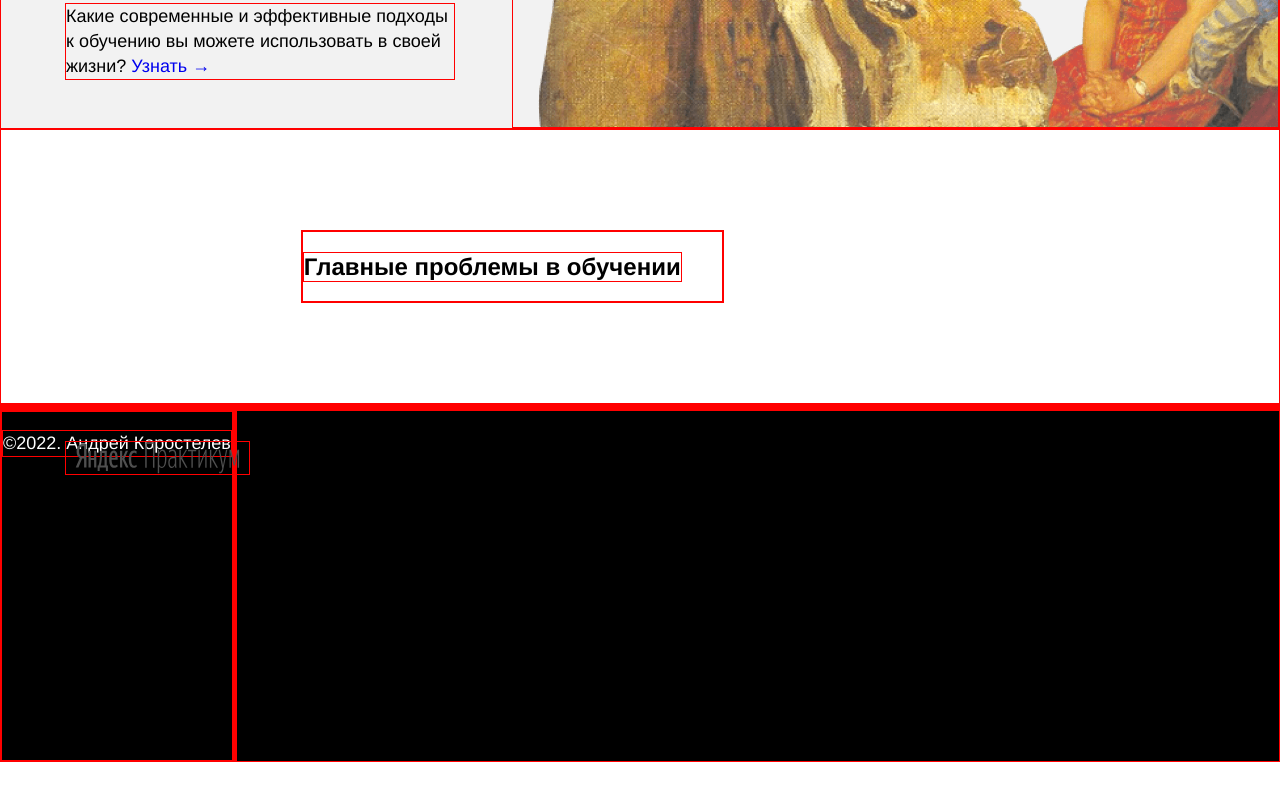
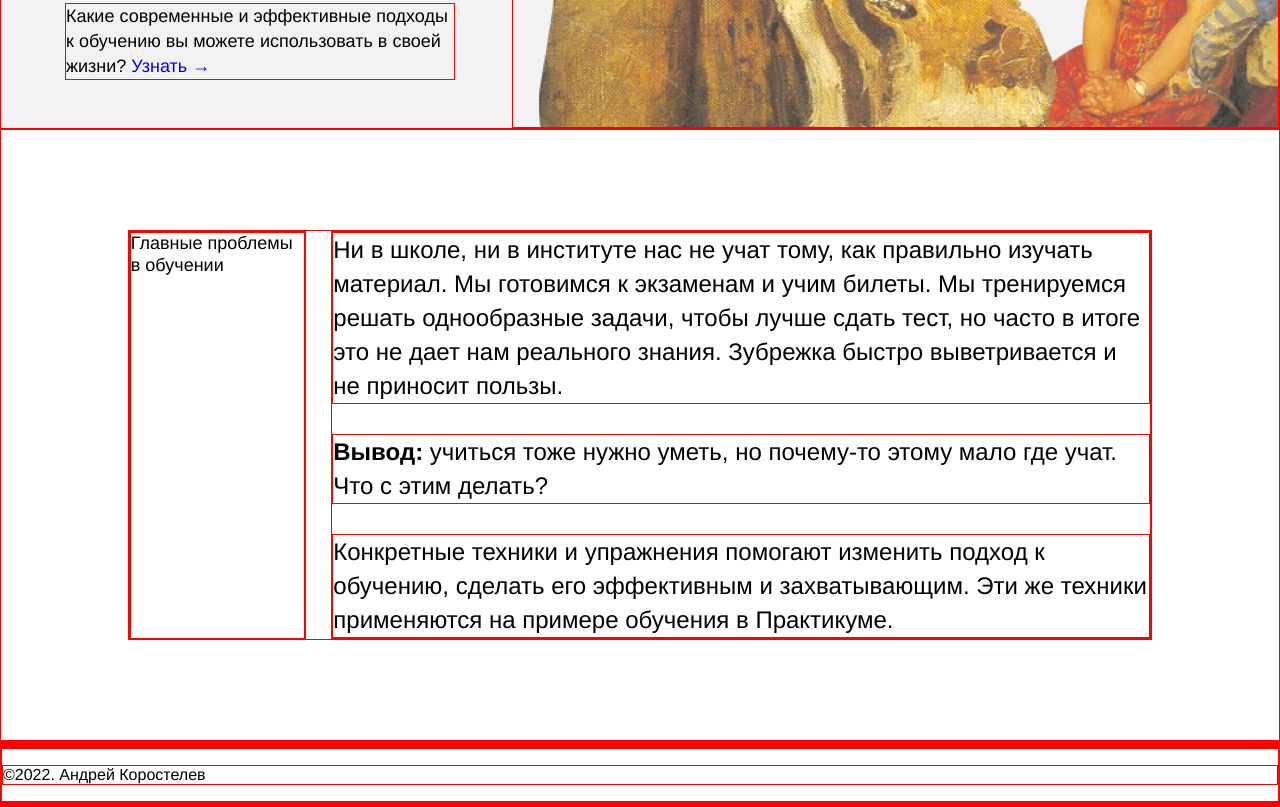
Before and after one commit to FeNjK/First-project, a plain HTML site: page index.html in a window 1280 px wide. Shown: the part 629-1436 px from the top of the page. Before the commit the page ends 1391 px from the top, so only its background shows below. Drawn offline with Linux system fonts and the light colour scheme.

Commit message:
готовы 2 первых блока, пропал подвал

```diff
--- a/index.html
+++ b/index.html
@@ -22,15 +22,28 @@
   <main class="content">
 
     <section class="description">
-      <div class="description__two-column">
-        <div class="flex-row two-column__brief">
-          <h2 class="description__two-column">Главные проблемы в обучении</h2>
-          <ul class="flex-row">
+      <div class="description__two-columns">
 
-          </ul>
+        <div class="two-columns__brief">
+          <h2 class="two-columns__brief-content">Главные проблемы в обучении</h2>
         </div>
 
-        </ul>
+        <div class="two-columns__main-text">
+          <p class="two-columns__paragraph two-columns__paragraph_first-last">
+            Ни в школе, ни в институте нас не учат тому, как правильно изучать материал. Мы готовимся к экзаменам и учим билеты.
+            Мы тренируемся решать однообразные задачи, чтобы лучше сдать тест, но часто в итоге это не дает нам реального знания.
+            Зубрежка быстро выветривается и не приносит пользы.
+          </p>
+          <p class="two-columns__paragraph two-columns__paragraph_average">
+            <span class="two-columns__span-accent">Вывод:</span>
+            учиться тоже нужно уметь, но почему-то этому мало где учат. Что с этим делать?
+          </p>
+          <p class="two-columns__paragraph two-columns__paragraph_first-last">
+            Конкретные техники и упражнения помогают изменить подход к обучению, сделать его эффективным и захватывающим.
+            Эти же техники применяются на примере обучения в Практикуме.
+          </p>
+        </div>
+
       </div>
     </section>
 
--- a/styles/style.css
+++ b/styles/style.css
@@ -1,8 +1,3 @@
-body {
-  margin: 0;
-  padding: 0;
-}
-
 div, h1, h2, p, img, header, main, footer {
   border: 1px solid red;
 }
@@ -16,9 +11,10 @@ div, h1, h2, p, img, header, main, footer {
   margin: 0 auto;
   /* выше для экранов больше 1600px отцентрировали весь контент */
   font-family: 'Helvetica Neue', Arial, sans-serif;
+  padding: 0;
 }
 
-.header { /* ниже установлены ограничения для секции */
+.header { /* в этом селекторе установлены ограничения для секции */
   height: 100vh;
   min-height: 600px;
   max-height: 756px;
@@ -39,60 +35,6 @@ div, h1, h2, p, img, header, main, footer {
   position: absolute;
   z-index: 4;
 }
-
-/* Большой вопрос пригодится ли это всё
-
-.useful-info_font-size_xxxl {
-  font-size: 120px;
-}
-
-.useful-info_font-size_xxl {
-  font-size: 102px;
-}
-
-.useful-info_font-size_xl {
-  font-size: 60px;
-}
-
-.useful-info_font-size_l {
-  font-size: 36px;
-}
-
-.useful-info_font-size_m {
-  font-size: 24px;
-}
-
-.useful-info_font-size_s {
-  font-size: 18px;
-}
-
-.useful-info_line-height_xxxxl {
-  line-height: 1.2;
-}
-
-.useful-info_line-height_xxxl {
-  line-height: 1.15;
-}
-
-.useful-info_line-height_xxl {
-  line-height: 96px;
-}
-
-.useful-info_line-height_xl {
-  line-height: 51px;
-}
-
-.useful-info_line-height_l {
-  line-height: 34px;
-}
-
-.useful-info_line-height_m {
-  line-height: 30px;
-}
-
-.useful-info_line-height_s {
-  line-height: 25px;
-}*/
 
 .title {
   display: flex;
@@ -127,7 +69,6 @@ div, h1, h2, p, img, header, main, footer {
   z-index: 1;
 }
 
-/* ниже мы привели пример двух селекторов, чтобы вы вспомнили запись элемента */
 .header__square-pic {
   height: 568px;
   width: 568px;
@@ -138,25 +79,66 @@ div, h1, h2, p, img, header, main, footer {
   z-index: 0;
 }
 
+/* начало секции "description" */
 .description {
   display: flex;
   justify-content: center;
-  width: 80%;
   margin-top: 100px;
   margin-bottom: 100px;
 }
 
-.two-columns {
-
+.description__two-columns {
+  display: flex;
+  width: 80%;
+  justify-content: space-between;
 }
 
-.flex-row {
-  display: flex;
-  justify-content: space-between;
-  flex-wrap: wrap;
+.two-columns__brief {
+  width: 175px;
+  align-items: flex-start;
 }
 
-/* и элемента с модификатором вида ключ-значение */
+.two-columns__brief-content {
+  line-height: 1.2;
+  font-size: 18px;
+  font-weight: normal;
+  height: 100%;
+  margin-block-start: 0;
+}
+
+.two-columns__main-text {
+  width: 80%;
+  min-width: 784px;
+  display: flex;
+  flex-direction: column;
+  justify-content: space-between;
+  align-items: stretch;
+  }
+
+  .two-columns__paragraph {
+    line-height: 34px;
+    font-size: 24px;
+    font-weight: normal;
+    margin-top: 0px;
+    margin-bottom: 0px;
+  }
+
+  .two-columns__paragraph_first-last {
+  margin-top: 0px;
+  margin-bottom: 0px;
+}
+
+.two-columns__paragraph_average {
+  margin-top: 30px;
+  margin-bottom: 30px;
+
+.two-columns__span-accent {
+  margin-top: 30px;
+  margin-bottom: 30px;
+  font-weight: bold;
+} /* конец секции "description" */
+
+/* в этом селекторе установлены ограничения для элемента с модификатором вида ключ-значение */
 .table__cell_theme_dark {
   width: 200px;
   color: white;
@@ -164,6 +146,7 @@ div, h1, h2, p, img, header, main, footer {
   margin-top: 80px;
 }
 
+/* начало "подвала" сайта */
 .footer {
   min-height: 350px;
   max-height: 756px;
@@ -180,7 +163,6 @@ div, h1, h2, p, img, header, main, footer {
   width: 90%;
 }
 
-
 .logo_place_footer {
   height: 35px;
   position: absolute;
```
